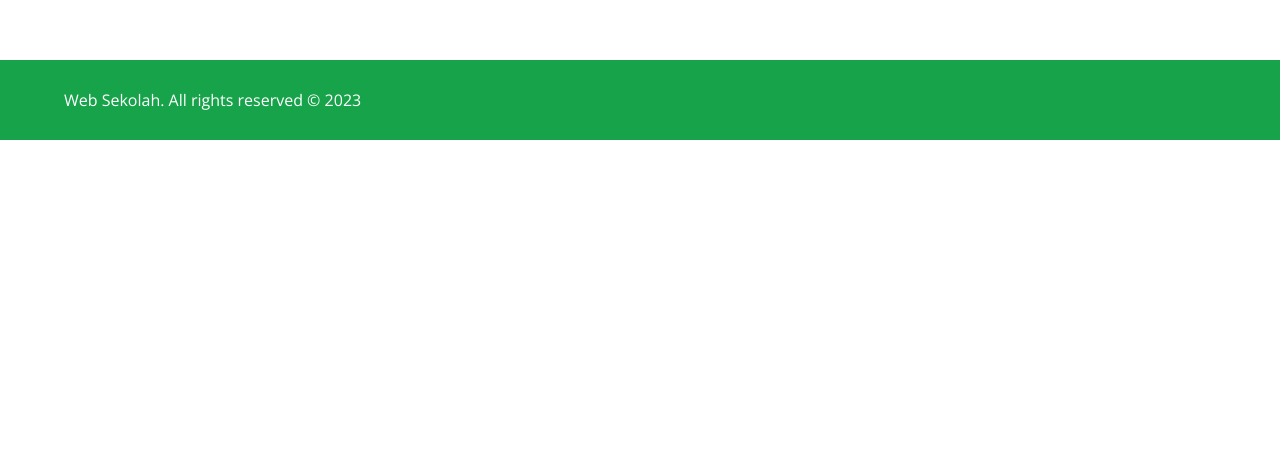
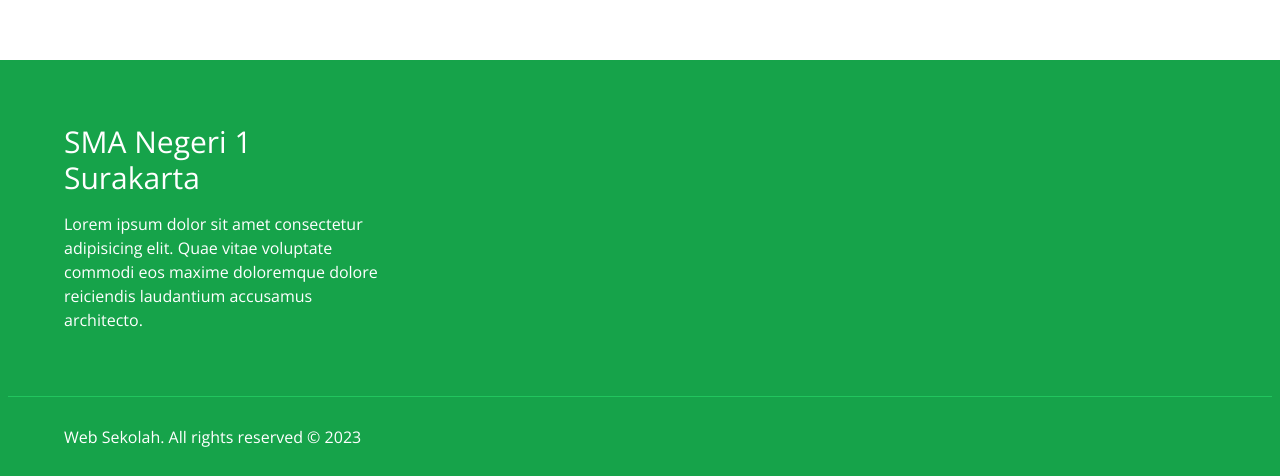
Before and after one commit to Andrian004/web-sekolah, a React (Vite) app: page /plan in a window 1280 px wide. Shown: the part 1765-2241 px from the top of the page. Before the commit the page ends 1905 px from the top, so only its background shows below. Built offline with nearby package versions, Linux system fonts and the light colour scheme.

Commit message:
feat: add profile site footer

```diff
--- a/src/components/layout/footer.tsx
+++ b/src/components/layout/footer.tsx
@@ -4,10 +4,28 @@ export function Footer() {
   const year = getCurrentYear();
 
   return (
-    <footer className="w-full bottom-0 flex items-center justify-center bg-primary text-white py-4 text-base h-20 px-2">
-      <section className="w-full max-w-6xl">
-        <span>Web Sekolah. All rights reserved &copy; {year}</span>
+    <footer className="w-full bottom-0 flex flex-col items-center justify-center bg-primary text-white text-base px-2">
+      <div className="w-full max-w-6xl grid grid-cols-3 py-16 items-center">
+        <ProfileSiteFooter />
+      </div>
+      <section className="w-full border-t-[1px] border-green-500 flex flex-col items-center justify-center bg-primarytext-base h-20">
+        <div className="w-full max-w-6xl">
+          <span>Web Sekolah. All rights reserved &copy; {year}</span>
+        </div>
       </section>
     </footer>
   );
 }
+
+function ProfileSiteFooter() {
+  return (
+    <section className="w-80 flex flex-col items-center justify-center gap-4">
+      <h2>SMA Negeri 1 Surakarta</h2>
+      <p>
+        Lorem ipsum dolor sit amet consectetur adipisicing elit. Quae vitae
+        voluptate commodi eos maxime doloremque dolore reiciendis laudantium
+        accusamus architecto.
+      </p>
+    </section>
+  );
+}
```
